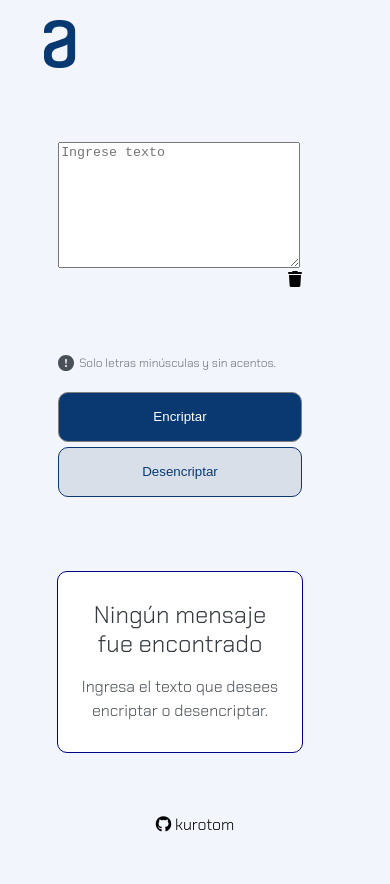
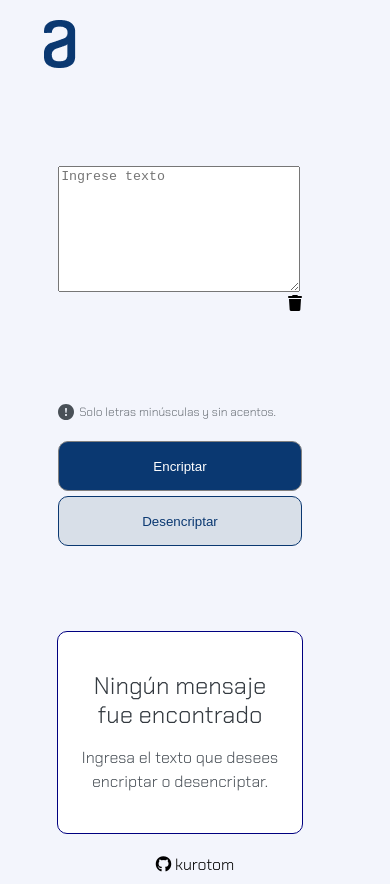
Before and after one commit to kurotom/kurotom.github.io, a plain HTML site: page proyectos/encriptador_alura/encriptador.html in a window 390 px wide. Before the commit the page ends 844 px from the top, so only its background shows below. Drawn offline with Linux system fonts and the light colour scheme.

Commit message:
corrección style.css

```diff
--- a/proyectos/encriptador_alura/styles.css
+++ b/proyectos/encriptador_alura/styles.css
@@ -184,7 +184,7 @@ footer {
   width: 100%;
   text-align: center;
   font-family: 'Chakra Petch', sans-serif;
-  position: absolute;
+  position: relative;
   bottom: 0px;
   margin: 0 auto;
   display: flex;
@@ -252,7 +252,7 @@ footer a:hover {
   }
   main {
     max-width: 100%;
-    height: 90vh;
+    height: 100vh;
     position: relative;
   }
   #content {
```
